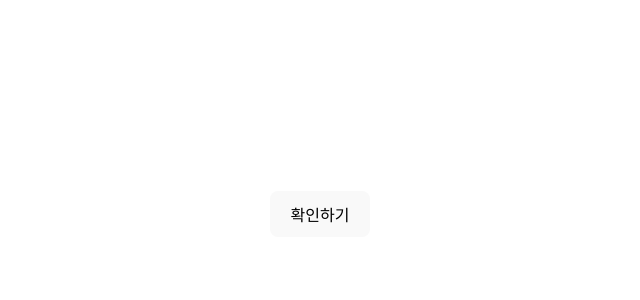
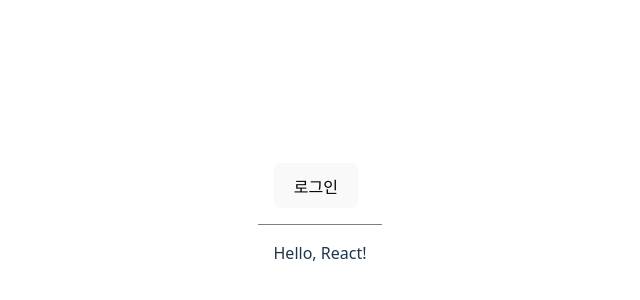
Before and after one commit to mylee99125/React-Practice, a React (Vite) app: page / in a window 1280 px wide. Shown: the part 186-486 px from the top of the page, without its empty margins (320-960 px from the left). Built offline with nearby package versions, Linux system fonts and the light colour scheme.

Commit message:
Chapter09 practice updated

```diff
--- /dev/null
+++ b/src/chapter_09/LandingPage.jsx
@@ -0,0 +1,27 @@
+import { useState } from 'react';
+import Toolbar from './Toolbar';
+
+function LandingPage(props) {
+    const [isLoggedIn, setIsLoggedIn] = useState(false);
+
+    const onClickLogin = () => {
+        setIsLoggedIn(true);
+    };
+
+    const onClockLogout = () => {
+        setIsLoggedIn(false);
+    };
+
+    return (
+        <div>
+            <Toolbar
+                isLoggedIn={isLoggedIn}
+                onClickLogin={onClickLogin}
+                onClockLogout={onClockLogout}
+            />
+            <div style={{ padding: 16 }}>Hello, React!</div>
+        </div>
+    );
+}
+
+export default LandingPage;
--- /dev/null
+++ b/src/chapter_09/Toolbar.jsx
@@ -0,0 +1,29 @@
+const styles = {
+    wrapper: {
+        padding: 16,
+        display: 'flex',
+        flexDirection: 'row',
+        borderBottom: '1px solid grey',
+    },
+    greeting: {
+        marginRight: 8,
+    },
+};
+
+function Toolbar(props) {
+    const { isLoggedIn, onClickLogin, onClickLogout } = props;
+
+    return (
+        <div style={styles.wrapper}>
+            {isLoggedIn && <span style={styles.greeting}>환영합니다!</span>}
+
+            {isLoggedIn? (
+                <button onClick={onClickLogout}>로그아웃</button>
+            ) : (
+                <button onClick={onClickLogin}>로그인</button>
+            )}
+        </div>
+    );
+}
+
+export default Toolbar;
--- a/src/main.jsx
+++ b/src/main.jsx
@@ -9,6 +9,7 @@
 import NotificationList from './chapter_06/NotificationList'
 import Accommodate from './chapter_07/Accommodate'
 import ConfirmButton from './chapter_08/ConfirmButton'
+import LandingPage from './chapter_09/LandingPage'
 
 // Chapter 03
 // createRoot(document.getElementById('root')).render(
@@ -48,9 +49,17 @@
 // )
 
 // Chapter 08
+// const root = createRoot(document.getElementById('root'));
+// root.render(
+//   <StrictMode>
+//     <ConfirmButton />
+//   </StrictMode>
+// )
+
+// Chapter 09
 const root = createRoot(document.getElementById('root'));
 root.render(
   <StrictMode>
-    <ConfirmButton />
+    <LandingPage />
   </StrictMode>
 )
```
Also changed, not shown: 1 other file (tests, documents, lock files or other folders).
